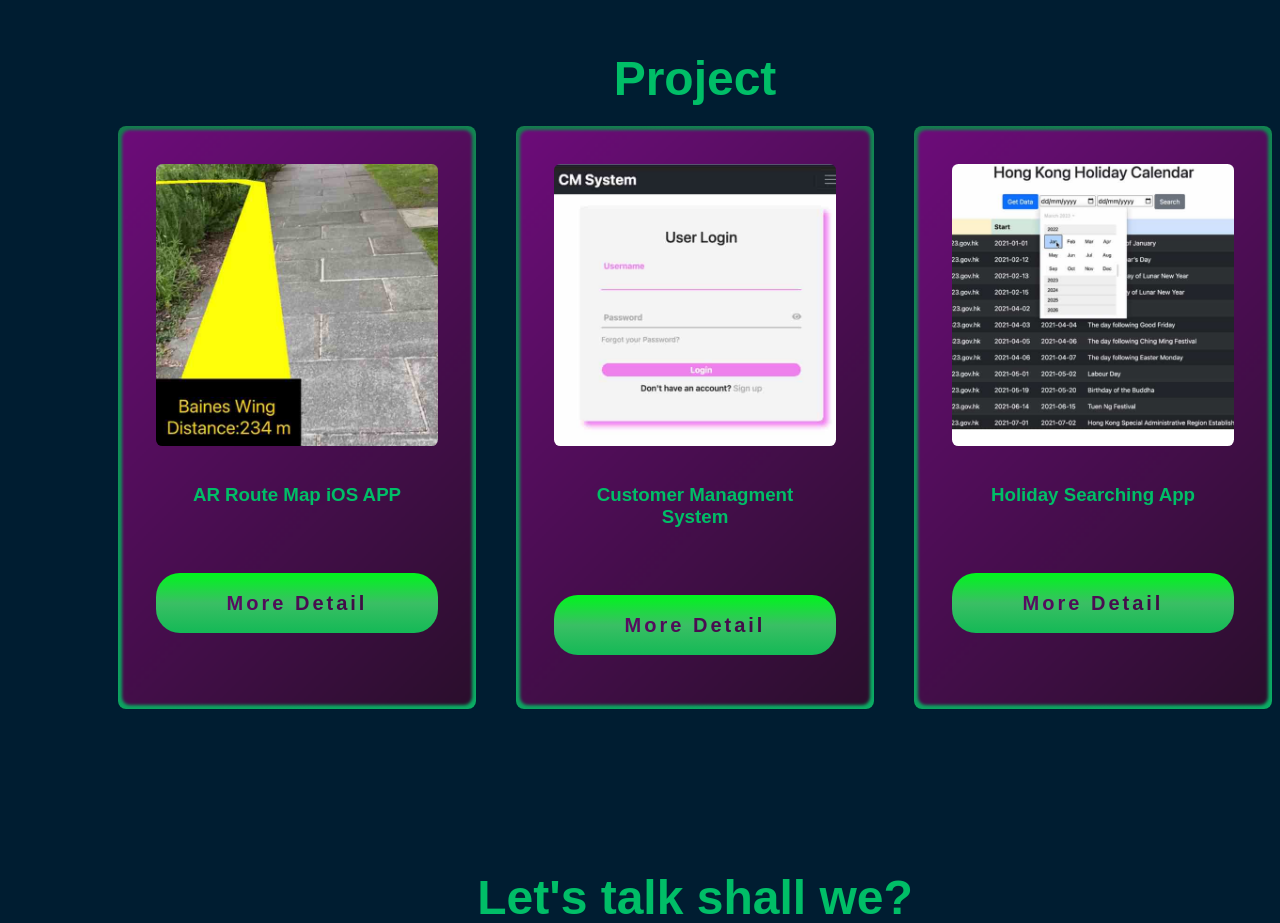
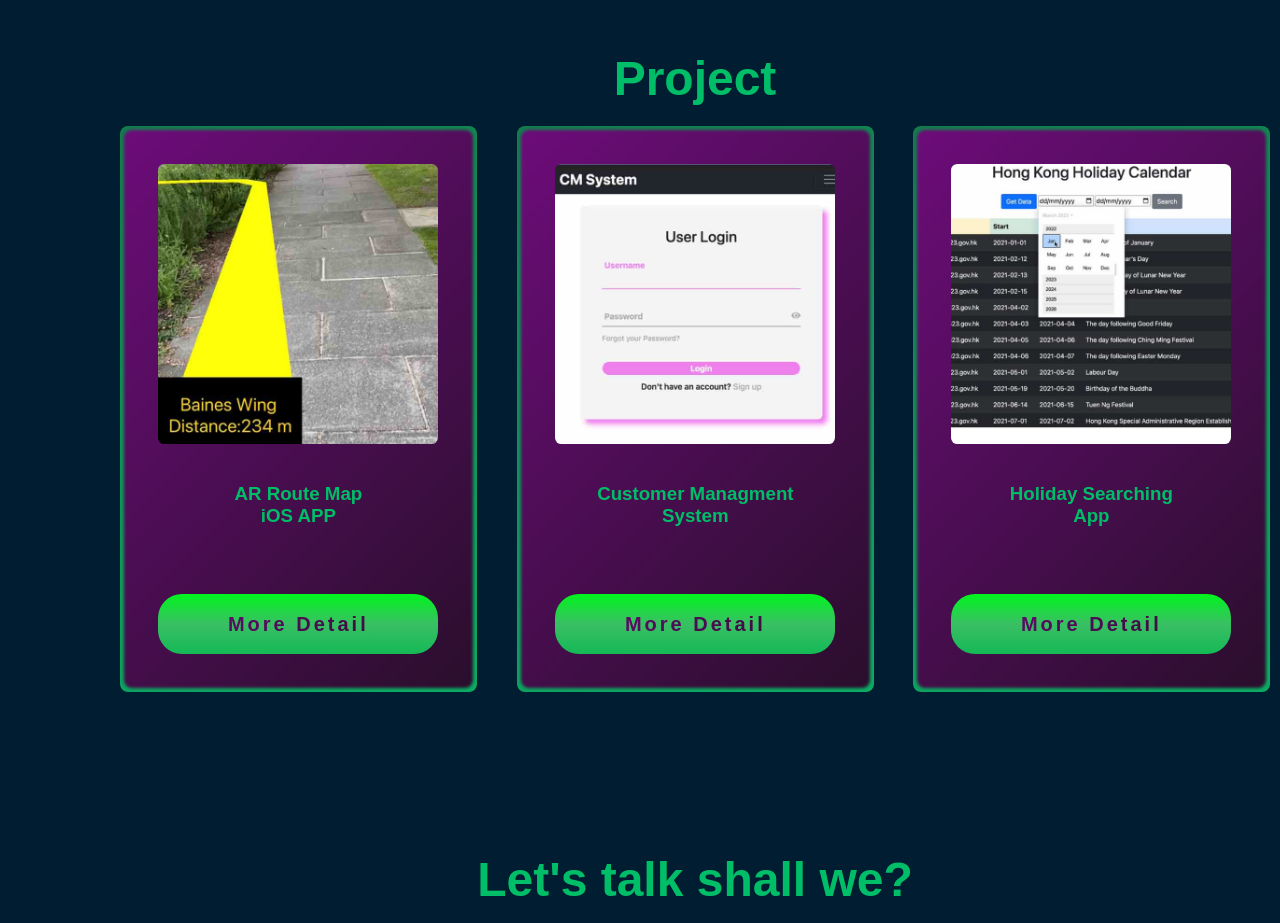
Before and after one commit to JasperHo1228/MyPortfolio, a React (Create React App) app in the folder portfolio/: page / in a window 1280 px wide. Shown: the part 2880-3803 px from the top of the page. Built offline with nearby package versions, Linux system fonts and the light colour scheme.

Commit message:
experience page expand text box animation added

```diff
--- a/portfolio/src/Project/project.js
+++ b/portfolio/src/Project/project.js
@@ -9,7 +9,7 @@ import { handleMoreDetailClickAnimation, handleClosingDetailInfo } from '../comp
 const FrameOverlay = ({link, index}) => {
   return(
     <div className='frame-overlay' id={`overlay-${index}`}>
-    <div className='project_detail' >
+     <div className='project_detail' >
       <h1 className='projectAim'>Project Aim <br/>& <br/>Used Tools</h1>
       <h3 className="project_description">{link.description}</h3>
       <div className="project_tool_group">
@@ -84,6 +84,8 @@ function Project() {
                     onClick={handleOverlayClose}>
                     <ImCross/>
                 </div>
+
+
                 <LazyLoadImage src={link.image} className='projectImg' alt={link.alt} effect='blur'/>
               </div>
 
@@ -93,7 +95,7 @@ function Project() {
                 </div>
               </div>
 
-              <div className='project_link'>
+              <div className='project_link_2'>
                 <div className="detailbtn"
                   onClick={() => handleMoreDetailClick(index)}>
                    <div className="gradient-text">
@@ -101,9 +103,9 @@ function Project() {
                     </div>
                 </div>
               </div>
+            {/* overlay function */}
+            <FrameOverlay className='frame-cover' link={link} index={index}/>
 
-              {/* overlay function */}
-             <FrameOverlay link={link} index={index}/>
             </div>
           </div>
         ))}
--- a/portfolio/src/Project/project_json.js
+++ b/portfolio/src/Project/project_json.js
@@ -7,7 +7,7 @@ export const project_json = [
        {
         id:1,
         image:AR_APP,
-        title: "AR Route Map iOS APP",
+        title: <div>AR Route Map<br/>iOS APP</div>,
         description:"Creating a wayfinding path in AR style that " +
                      "allow user easily find their way around "+
                      "the University campus.",
@@ -18,7 +18,7 @@ export const project_json = [
        {
         id:2,
         image: CM_system,
-        title: "Customer Managment System",
+        title: <div>Customer Managment<br/>System</div>,
         description:"This software system is for people who is working as an admin to easily manage customer data.",
         youtube_link: "https://youtu.be/Ribh8SJNaic",
         youtube_link2:"https://youtu.be/LUfA0d6VwHI",
@@ -29,7 +29,7 @@ export const project_json = [
        {
         id:3,
         image: holidayApp,
-        title: "Holiday Searching App",
+        title: <div>Holiday Searching<br/>App</div>,
         description:"This application is to help people to filter up all the holiday that they want to know.",
         youtube_link: "https://www.youtube.com/watch?v=yHbijo6srVs",
         source_code:"https://github.com/JasperHo1228/HolidaySearchingApp",
--- a/portfolio/src/style/experience.css
+++ b/portfolio/src/style/experience.css
@@ -170,7 +170,9 @@
 .experience-contribution{
    color:#f500bd;
    font-family: Tomorrow, sans-serif;
-   display: none;
+   overflow: hidden;
+   max-height: 0;
+   transition: max-height 1s;
 }
 
 .experience_container.right_position.animate-container {
@@ -241,8 +243,10 @@
 
 /* action need to be done when trigger the className:moreInfoVisible */
 .moreInfoVisible .experience-contribution{
+  position: relative;
   display: block;
   animation:  contributionInfo 1s forwards;
+  max-height:400px;
 }
 
 .moreInfoVisible .TapMebtn{
--- a/portfolio/src/style/project.css
+++ b/portfolio/src/style/project.css
@@ -86,7 +86,7 @@
 .project-container{
   display: grid;
   grid-template-columns: repeat(3, 1fr);
-  max-width: 1300px;
+  max-width: 1150px;
   gap: 2.5rem;
   margin: 0 auto;
 }
@@ -102,6 +102,7 @@
     height: 100%;
     width: 100%;
     opacity: 0;
+
 }
 
 .frame.animate-frame{
@@ -183,7 +184,7 @@
     margin-bottom:1rem;
     z-index: 1;
     color: #00BE67;
-}
+ }
 
 .project_link{
     display: flex;
@@ -192,7 +193,7 @@
     margin-bottom:1rem;
     z-index: 1;
 }
-
+.project_link_2{}
 
 .detailbtn,
 .detailbtnh:after {
@@ -321,6 +322,7 @@
   box-shadow: inset 0 0 2rem  #6c0c79,
               inset 0 0 2rem  #6c0c79;
   pointer-events: none;
+ font-size: 96%;
 }
 
 .project_detail{
@@ -446,7 +448,7 @@
   font-family: Tomorrow, sans-serif;
   margin-top:5%;
   font-size: 80%;
-  width:100px;
+  width:100%;
   border-radius: 0.7rem;
   background-color: #252725;
   padding:8px;
```
Also changed, not shown: portfolio/src/style/index.css.
